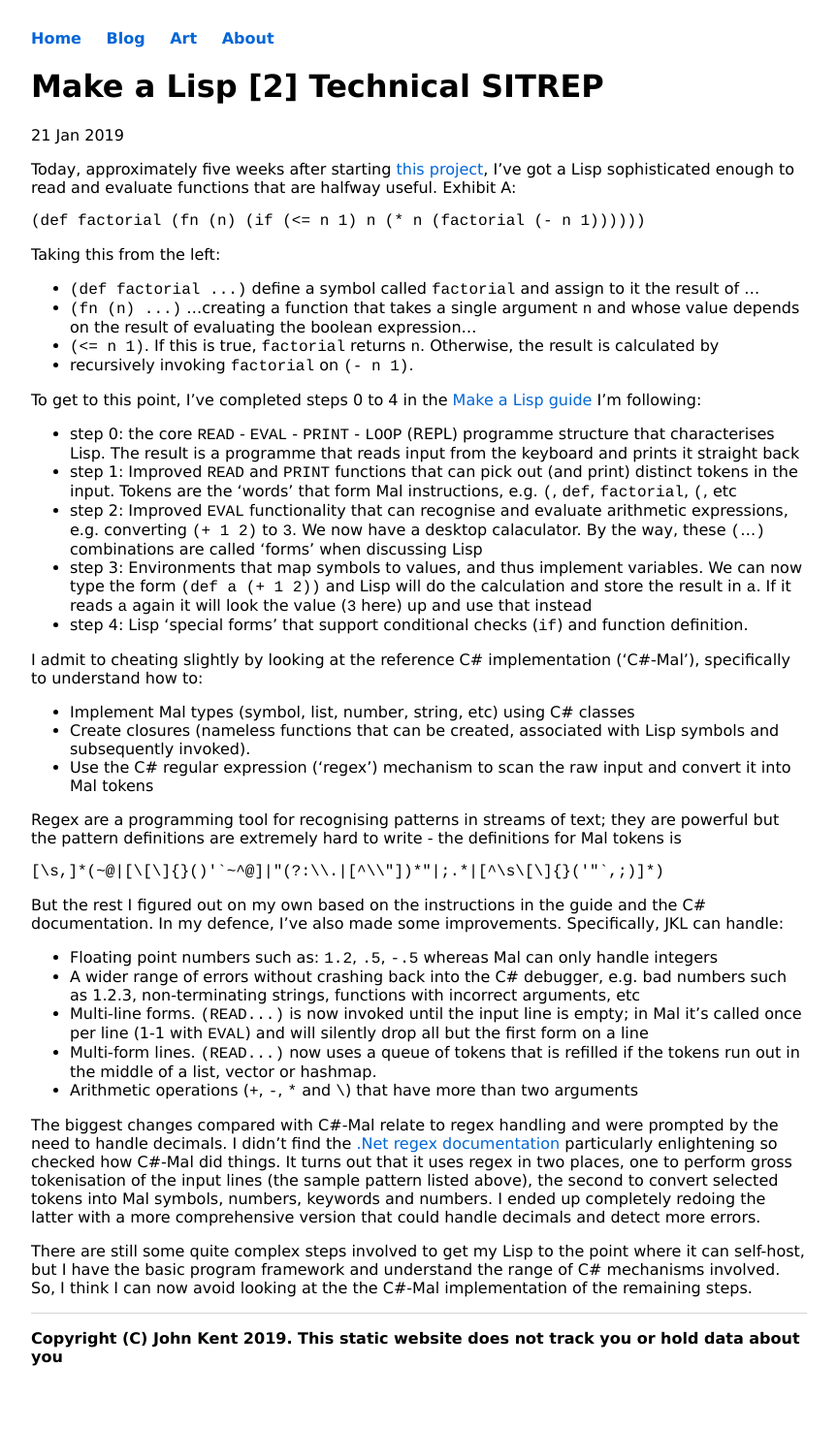
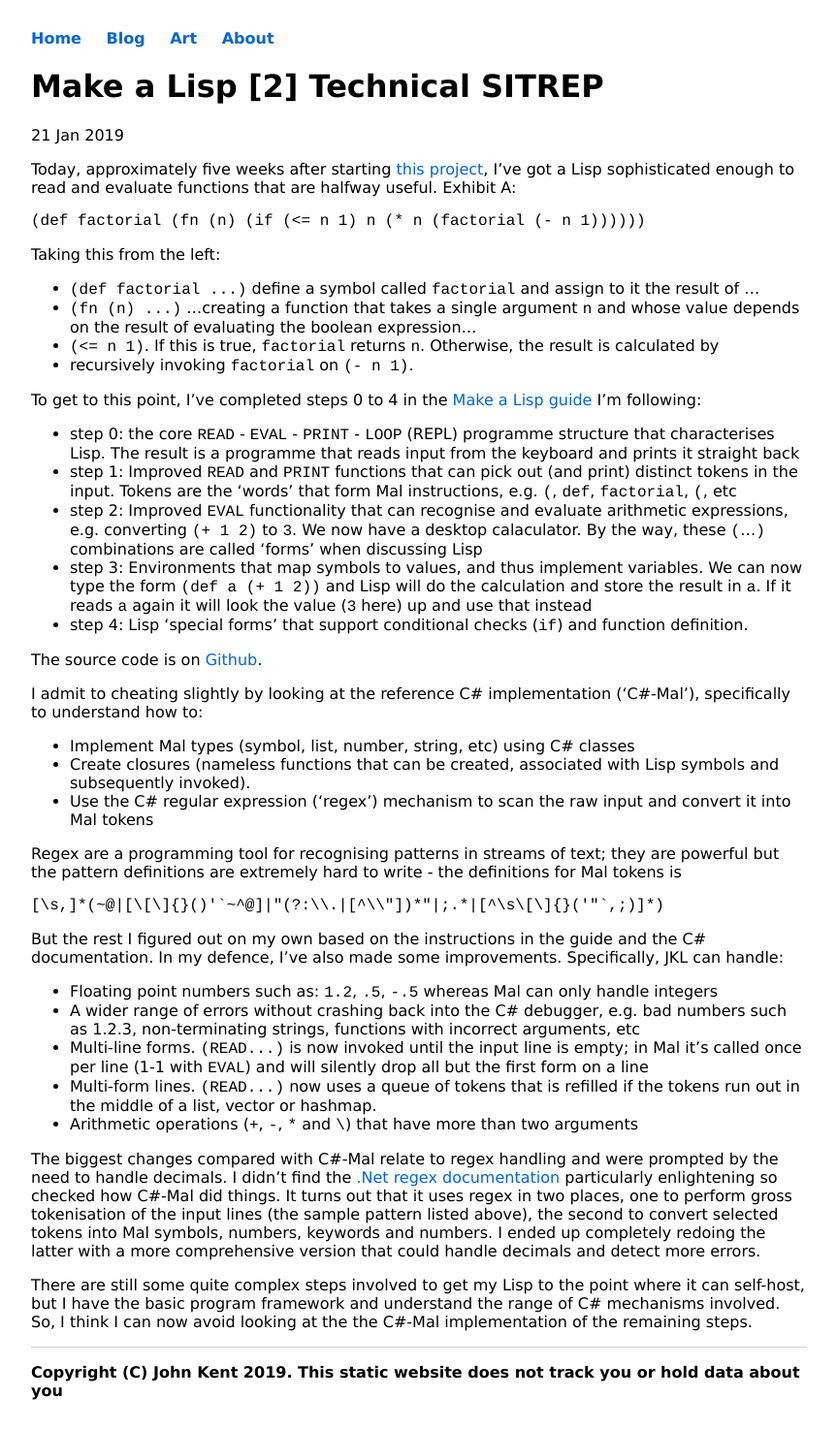
Before and after one commit to KineticLensman/KineticLensman.github.io, a Jekyll site: the page built from _posts/2019-01-21-MAL-2.md, in a window 1280 px wide. Shown: the whole page at 97% size, without its empty margins (208-1071 px from the left). Built offline with Jekyll 4.4.1, drawn with Linux system fonts in a browser that asks for light colours; before the commit the page ends 1439 px from its top, so only the background shows below that.

Commit message:
Added link to source code

```diff
--- a/_posts/2019-01-21-MAL-2.md
+++ b/_posts/2019-01-21-MAL-2.md
@@ -24,6 +24,8 @@ To get to this point, I've completed steps 0 to 4 in the [Make a Lisp guide](htt
 * step 3: Environments that map symbols to values, and thus implement variables. We can now type the form `(def a (+ 1 2))` and Lisp will do the calculation and store the result in `a`. If it reads `a` again it will look the value (`3` here) up and use that instead
 * step 4: Lisp 'special forms' that support conditional checks (`if`) and function definition.
 
+The source code is on [Github](https://github.com/KineticLensman/JK-s-Lisp/tree/master/Mal-step-4c-complete).
+
 I admit to cheating slightly by looking at the reference C# implementation ('C#-Mal'), specifically to understand how to:
 * Implement Mal types (symbol, list, number, string, etc) using C# classes
 * Create closures (nameless functions that can be created, associated with Lisp symbols and subsequently invoked).
```
